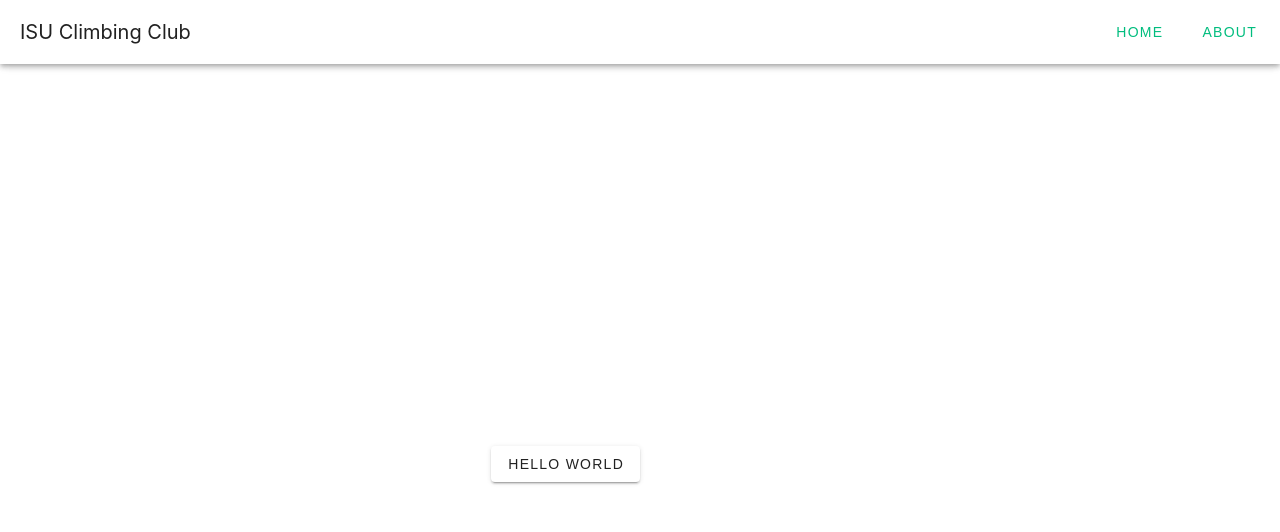
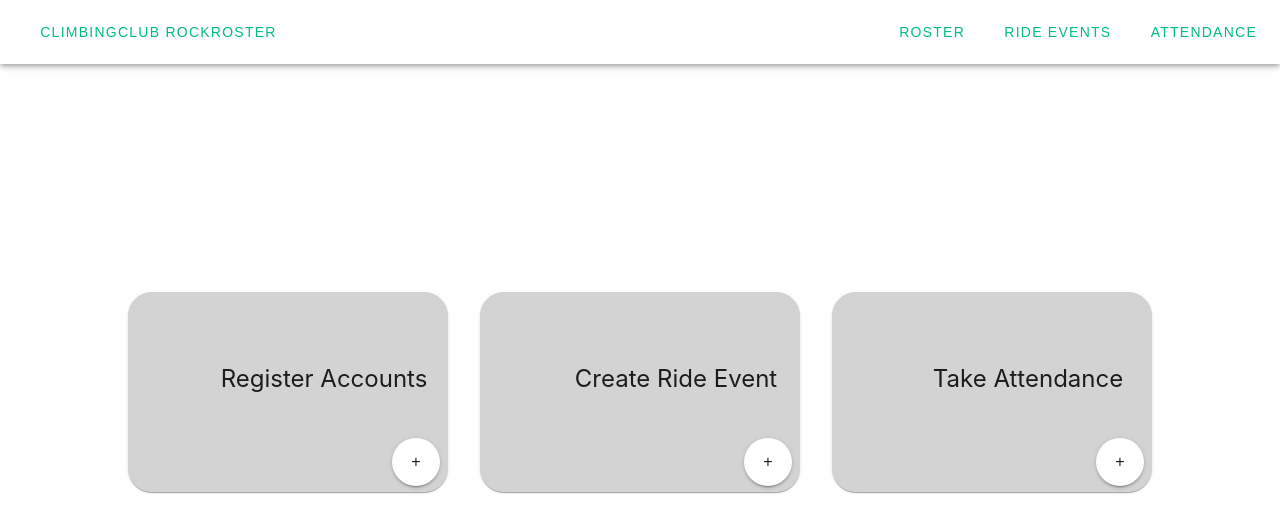
Before and after one commit to angelaleone/climbing-club-webapp, a Vue app: page / in a window 1280 px wide. Shown: the top 532 px of the page. Built offline with nearby package versions, Linux system fonts and the light colour scheme.

Commit message:
home admin screen update

```diff
--- a/src/App.vue
+++ b/src/App.vue
@@ -5,13 +5,20 @@ import { RouterLink, RouterView } from 'vue-router'
 <template>
   <v-app>
     <v-app-bar app>
-      <v-toolbar-title>ISU Climbing Club</v-toolbar-title>
+      <v-toolbar-title>
+        <v-btn text="true">
+          <RouterLink to="/" exact>ClimbingClub RockRoster</RouterLink>
+        </v-btn></v-toolbar-title
+      >
       <v-spacer></v-spacer>
       <v-btn>
-        <RouterLink to="/" exact>Home</RouterLink>
+        <RouterLink to="/about" exact>Roster</RouterLink>
       </v-btn>
       <v-btn>
-        <RouterLink to="/about">About</RouterLink>
+        <RouterLink to="/about">Ride Events</RouterLink>
+      </v-btn>
+      <v-btn>
+        <RouterLink to="/about">Attendance</RouterLink>
       </v-btn>
     </v-app-bar>
 
--- a/src/assets/main.css
+++ b/src/assets/main.css
@@ -28,7 +28,7 @@ a,
   }
 
   #app {
-    display: grid;
+    /* display: grid; */
     grid-template-columns: 1fr 1fr;
     padding: 0 2rem;
   }
--- /dev/null
+++ b/src/components/ShortcutCard.vue
@@ -0,0 +1,5 @@
+<template>
+  <v-card> </v-card>
+</template>
+<script></script>
+<style></style>
--- a/src/views/HomeView.vue
+++ b/src/views/HomeView.vue
@@ -4,15 +4,78 @@ import TheWelcome from '../components/TheWelcome.vue'
 
 <template>
   <div class="home">
-    <v-btn>Hello World</v-btn>
+    <v-row>
+      <div class="card-container">
+        <v-card class="card">
+          <v-col>
+            <div class="card-title">
+              <span>Register Accounts</span>
+            </div>
+            <v-row>
+              <div class="add-btn">
+                <v-btn icon="mdi-plus">+</v-btn>
+              </div>
+            </v-row>
+          </v-col>
+        </v-card>
+      </div>
+      <div class="card-container">
+        <v-card class="card">
+          <v-col>
+            <div class="card-title">
+              <span>Create Ride Event</span>
+            </div>
+            <v-row>
+              <div class="add-btn">
+                <v-btn icon="mdi-plus">+</v-btn>
+              </div>
+            </v-row>
+          </v-col>
+        </v-card>
+      </div>
+      <div class="card-container">
+        <v-card class="card">
+          <v-col>
+            <div class="card-title">
+              <span>Take Attendance</span>
+            </div>
+            <v-row>
+              <div class="add-btn">
+                <v-btn icon="mdi-plus">+</v-btn>
+              </div>
+            </v-row>
+          </v-col>
+        </v-card>
+      </div>
+    </v-row>
   </div>
 </template>
 <style scoped>
-@media (min-width: 1024px) {
-  .home {
-    min-height: 100vh;
-    display: flex;
-    align-items: center;
-  }
+.home {
+  padding: 5vh;
+  padding-top: 28vh;
+  align-items: center;
+}
+.card-container {
+  padding: 2vh;
+}
+.card {
+  width: 40vh;
+  height: 25vh;
+  background-color: #d3d3d3;
+  align-items: center;
+  border-radius: 3vh;
+}
+.card-title {
+  padding-top: 7vh;
+  padding-left: 7vh;
+  margin-left: 2vh;
+  font-size: x-large;
+  justify-self: center;
+}
+.add-btn {
+  align-self: last baseline;
+  margin-left: 33vh;
+  margin-top: 6.5vh;
 }
 </style>
```
